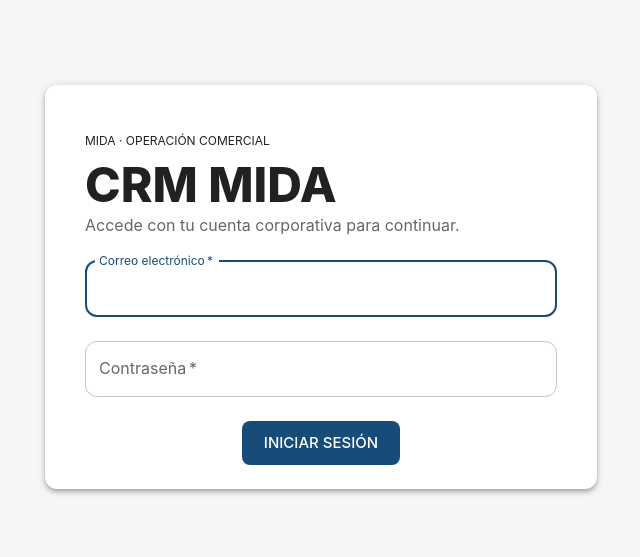
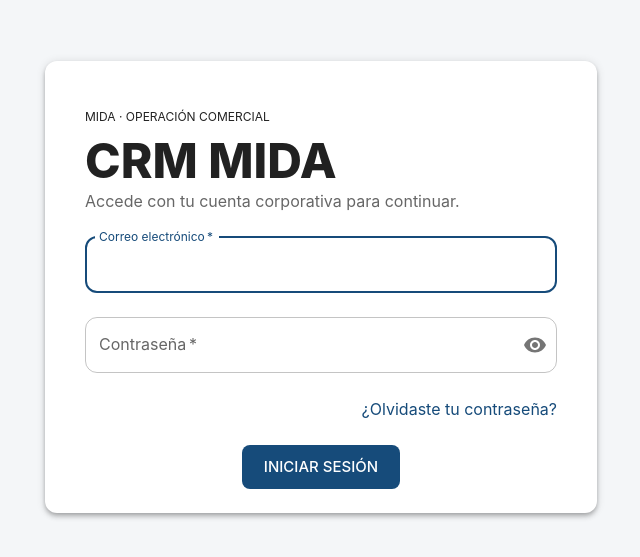
Before and after one commit to oortiz1186/crm-mida, a React (Vite) app in the folder frontend/: page /login in a window 1280 px wide. Shown: the part 113-670 px from the top of the page, without its empty margins (319-959 px from the left). Built offline with nearby package versions, Linux system fonts and the light colour scheme; no server answers.

Commit message:
feat(auth): add password visibility and recovery link

```diff
--- a/frontend/src/auth/LoginPage.tsx
+++ b/frontend/src/auth/LoginPage.tsx
@@ -1,9 +1,13 @@
 import { useState, type FormEvent } from 'react'
-import { Alert, Box, Button, Card, CardContent, CircularProgress, Container, Stack, TextField, Typography } from '@mui/material'
-import { Navigate, useLocation, useNavigate } from 'react-router-dom'
+import {
+  Alert, Box, Button, Card, CardContent, CircularProgress, Container, IconButton,
+  InputAdornment, Link, Stack, TextField, Typography,
+} from '@mui/material'
+import { Visibility, VisibilityOff } from '@mui/icons-material'
+import { Link as RouterLink, Navigate, useLocation, useNavigate } from 'react-router-dom'
 import { useAuth } from './AuthProvider'
 
-type LocationState = { from?: string }
+type LocationState = { from?: string; passwordReset?: boolean }
 
 export default function LoginPage() {
   const { authenticated, loading, login } = useAuth()
@@ -11,7 +15,9 @@ export default function LoginPage() {
   const location = useLocation()
   const [email, setEmail] = useState('')
   const [password, setPassword] = useState('')
+  const [showPassword, setShowPassword] = useState(false)
   const [error, setError] = useState('')
+  const state = location.state as LocationState | null
 
   if (authenticated) return <Navigate to="/dashboard" replace />
 
@@ -20,7 +26,7 @@ export default function LoginPage() {
     setError('')
     try {
       await login(email, password)
-      const destination = (location.state as LocationState | null)?.from || '/dashboard'
+      const destination = state?.from || '/dashboard'
       navigate(destination, { replace: true })
     } catch (value) {
       setError(value instanceof Error ? value.message : 'No fue posible iniciar sesión.')
@@ -37,9 +43,22 @@ export default function LoginPage() {
               <Typography variant="h3" component="h1" fontWeight={800}>CRM MIDA</Typography>
               <Typography color="text.secondary">Accede con tu cuenta corporativa para continuar.</Typography>
             </Box>
+            {state?.passwordReset && <Alert severity="success">Tu contraseña fue actualizada. Ya puedes iniciar sesión.</Alert>}
             {error && <Alert severity="error">{error}</Alert>}
             <TextField label="Correo electrónico" type="email" value={email} onChange={event => setEmail(event.target.value)} autoComplete="email" autoFocus required fullWidth />
-            <TextField label="Contraseña" type="password" value={password} onChange={event => setPassword(event.target.value)} autoComplete="current-password" required fullWidth />
+            <TextField
+              label="Contraseña"
+              type={showPassword ? 'text' : 'password'}
+              value={password}
+              onChange={event => setPassword(event.target.value)}
+              autoComplete="current-password"
+              required
+              fullWidth
+              InputProps={{
+                endAdornment: <InputAdornment position="end"><IconButton aria-label={showPassword ? 'Ocultar contraseña' : 'Mostrar contraseña'} onClick={() => setShowPassword(value => !value)} edge="end">{showPassword ? <VisibilityOff /> : <Visibility />}</IconButton></InputAdornment>,
+              }}
+            />
+            <Box textAlign="right"><Link component={RouterLink} to="/forgot-password" underline="hover">¿Olvidaste tu contraseña?</Link></Box>
             <Button type="submit" variant="contained" size="large" disabled={loading}>
               {loading ? <CircularProgress size={24} color="inherit" /> : 'Iniciar sesión'}
             </Button>
```
